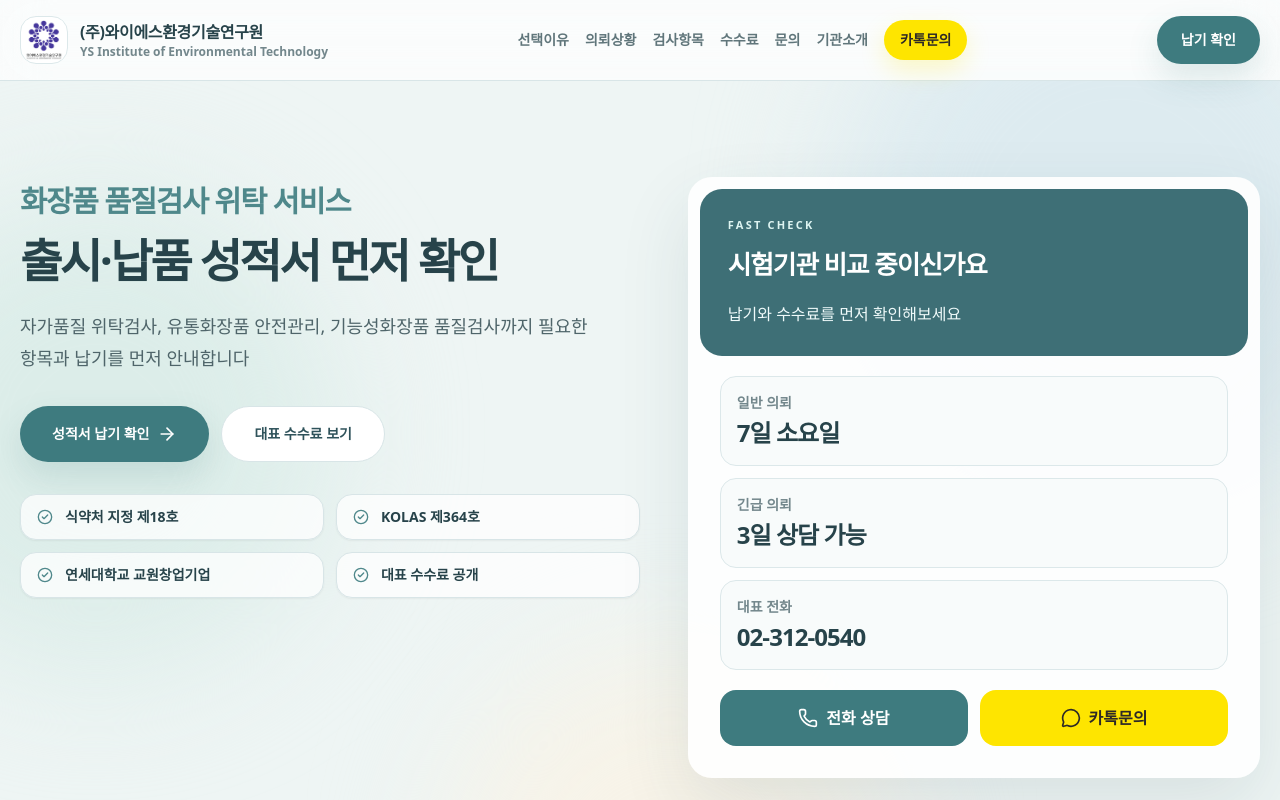
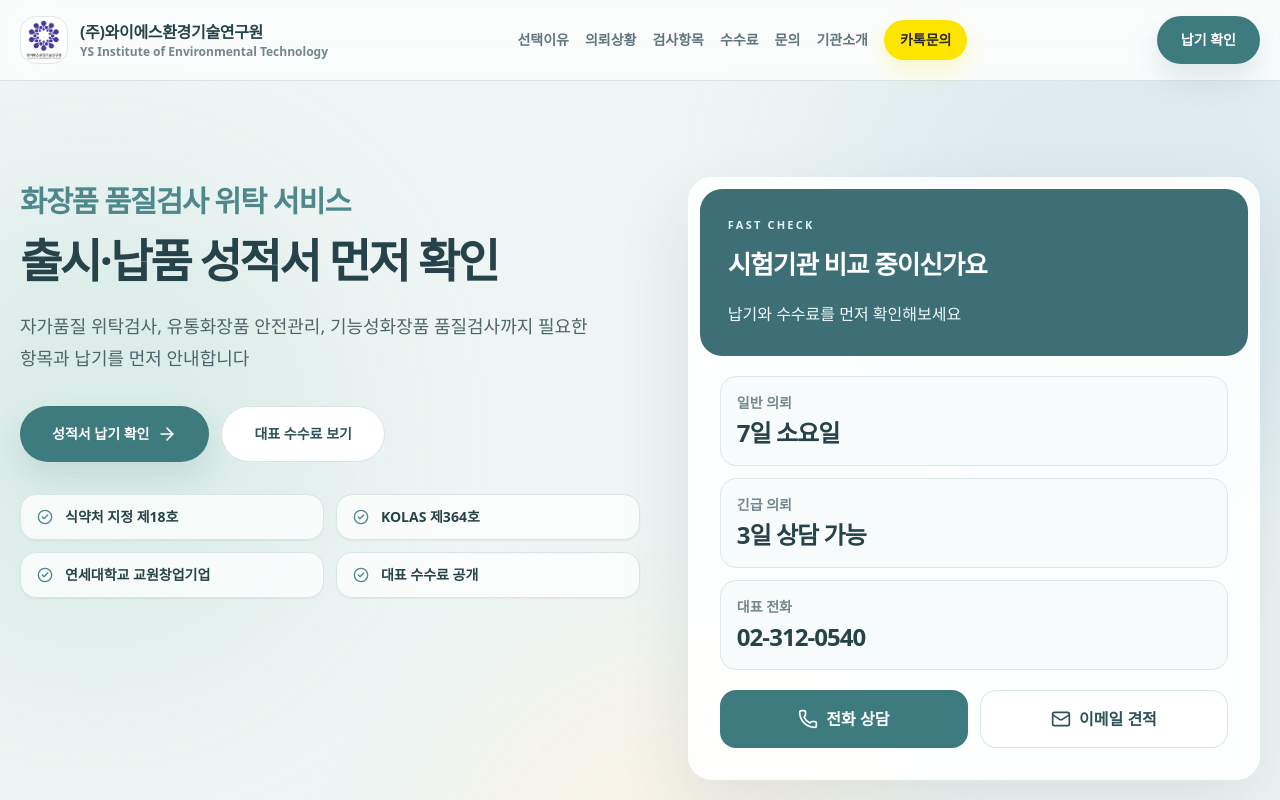
Before and after one commit to YSIET/ysiet-cosmetics-testing, a React (Vite) app: page / in a window 1280 px wide. Shown: the top 800 px of the page. Built offline with nearby package versions, Linux system fonts and the light colour scheme.

Commit message:
Update App.jsx

```diff
--- a/src/App.jsx
+++ b/src/App.jsx
@@ -16,10 +16,8 @@ import {
   ShieldCheck,
   TimerReset,
   Users,
-  MessageCircle,
   Building2,
   FileText,
-  BadgeCheck,
 } from "lucide-react";
 
 const KAKAO_URL = "https://pf.kakao.com/_xbUlsn";
@@ -368,14 +366,14 @@ const quickActions = [
     href: "/#process",
   },
   {
-    icon: <MessageCircle className="h-8 w-8" />,
-    title: "카톡문의",
-    desc: "카카오톡 채널로 문의하면 빠르게 상담을 시작할 수 있습니다",
-    href: KAKAO_URL,
+    icon: <Building2 className="h-8 w-8" />,
+    title: "기관소개",
+    desc: "지정기관과 공인시험기관으로서의 신뢰근거를 확인하세요",
+    href: "/about",
   },
 ];
 
-function Header() {
+function Header({ showKakao = false }) {
   return (
     <header className="sticky top-0 z-50 border-b border-[#D8E5E7] bg-[#FCFEFE]/92 backdrop-blur-xl">
       <div className="mx-auto flex max-w-7xl items-center justify-between gap-4 px-5 py-4">
@@ -416,6 +414,7 @@ function Header() {
           <a href="/about" className="hover:text-[#3E7B7F]">
             기관소개
           </a>
+          {showKakao ? (
             <a
               href={KAKAO_URL}
               target="_blank"
@@ -424,6 +423,7 @@ function Header() {
             >
               카톡문의
             </a>
+          ) : null}
         </nav>
 
         <div className="hidden shrink-0 items-center gap-2 md:flex">
@@ -484,7 +484,7 @@ function BrandTrustBar() {
   );
 }
 
-function Footer() {
+function Footer({ showKakao = false }) {
   return (
     <footer className="border-t border-[#D8E5E7] bg-[#F3F6F6]">
       <div className="mx-auto max-w-7xl px-5 py-12">
@@ -522,6 +522,7 @@ function Footer() {
                 <p className="font-black">대표전화 02-312-0540</p>
                 <p className="font-bold text-[#60767B]">이메일 testing@ysiet.com</p>
                 <p className="font-bold text-[#60767B]">팩스 02-312-0560</p>
+                {showKakao ? (
                   <a
                     href={KAKAO_URL}
                     target="_blank"
@@ -530,6 +531,7 @@ function Footer() {
                   >
                     카톡문의
                   </a>
+                ) : null}
               </div>
             </div>
 
@@ -582,12 +584,10 @@ function MobileStickyButtons() {
           전화 상담
         </a>
         <a
-          href={KAKAO_URL}
-          target="_blank"
-          rel="noreferrer"
-          className="rounded-full bg-[#FEE500] px-4 py-3 text-center text-sm font-black text-[#2D2926]"
+          href="mailto:testing@ysiet.com"
+          className="rounded-full bg-[#3E7B7F] px-4 py-3 text-center text-sm font-black text-white"
         >
-          카톡문의
+          이메일 견적
         </a>
       </div>
     </div>
@@ -686,7 +686,7 @@ function QuickActionSection() {
 function HomePage() {
   return (
     <>
-      <Header />
+      <Header showKakao />
 
       <section id="top" className="relative overflow-hidden bg-[#EEF5F4]">
         <div className="absolute inset-0">
@@ -772,12 +772,10 @@ function HomePage() {
                 <Phone className="h-5 w-5" /> 전화 상담
               </a>
               <a
-                href={KAKAO_URL}
-                target="_blank"
-                rel="noreferrer"
-                className="flex items-center justify-center gap-2 rounded-2xl bg-[#FEE500] px-4 py-4 text-center font-black text-[#2D2926] transition hover:bg-[#F6D600]"
+                href="mailto:testing@ysiet.com"
+                className="flex items-center justify-center gap-2 rounded-2xl border border-[#D8E5E7] bg-white px-4 py-4 text-center font-black text-[#2E525A] transition hover:border-[#98BBC0]"
               >
-                <MessageCircle className="h-5 w-5" /> 카톡문의
+                <Mail className="h-5 w-5" /> 이메일 견적
               </a>
             </div>
           </Card>
@@ -1096,12 +1094,10 @@ function HomePage() {
                   <Phone className="mr-2 h-5 w-5" /> 02-312-0540
                 </a>
                 <a
-                  href={KAKAO_URL}
-                  target="_blank"
-                  rel="noreferrer"
-                  className="inline-flex h-14 items-center justify-center rounded-full bg-[#FEE500] px-8 font-black text-[#2D2926]"
+                  href="mailto:testing@ysiet.com"
+                  className="inline-flex h-14 items-center justify-center rounded-full border border-white/25 bg-white/12 px-8 font-black text-white"
                 >
-                  <MessageCircle className="mr-2 h-5 w-5" /> 카톡문의
+                  <Mail className="mr-2 h-5 w-5" /> 이메일 견적
                 </a>
               </div>
             </div>
@@ -1166,7 +1162,7 @@ function HomePage() {
       </section>
 
       <QuickActionSection />
-      <Footer />
+      <Footer showKakao />
       <MobileStickyButtons />
     </>
   );
@@ -1200,9 +1196,6 @@ function AboutPage() {
             <div className="mt-8 flex flex-col gap-3 sm:flex-row">
               <LinkButton href="/#contact" className="h-14 px-8 text-base">
                 성적서 납기 확인 <ArrowRight className="ml-2 h-5 w-5" />
-              </LinkButton>
-              <LinkButton href={KAKAO_URL} variant="yellow" className="h-14 px-8 text-base">
-                카톡문의
               </LinkButton>
               <LinkButton href="/" variant="secondary" className="h-14 px-8 text-base">
                 메인으로 돌아가기
@@ -1400,12 +1393,11 @@ function AboutPage() {
                   전화 상담
                 </a>
                 <a
-                  href={KAKAO_URL}
-                  target="_blank"
-                  rel="noreferrer"
-                  className="inline-flex h-14 items-center justify-center rounded-2xl bg-[#FEE500] px-6 font-black text-[#2D2926]"
+                  href="mailto:testing@ysiet.com"
+                  className="inline-flex h-14 items-center justify-center rounded-2xl border border-[#D8E5E7] bg-white px-6 font-black text-[#2E525A]"
                 >
-                  카톡문의
+                  <Mail className="mr-2 h-5 w-5" />
+                  이메일 견적
                 </a>
               </div>
             </div>
```
Lines whose indentation alone changed are shown as unchanged.
